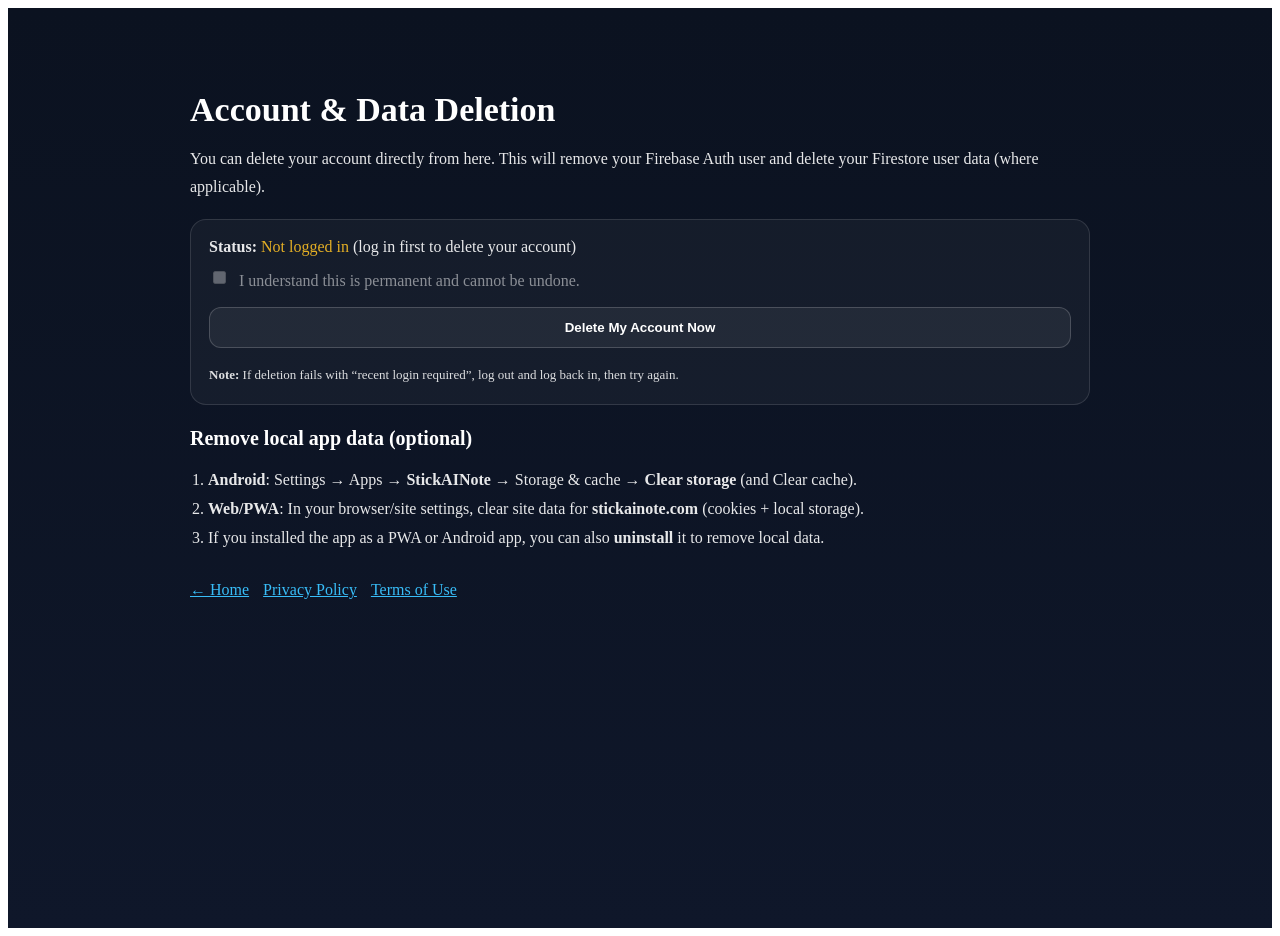
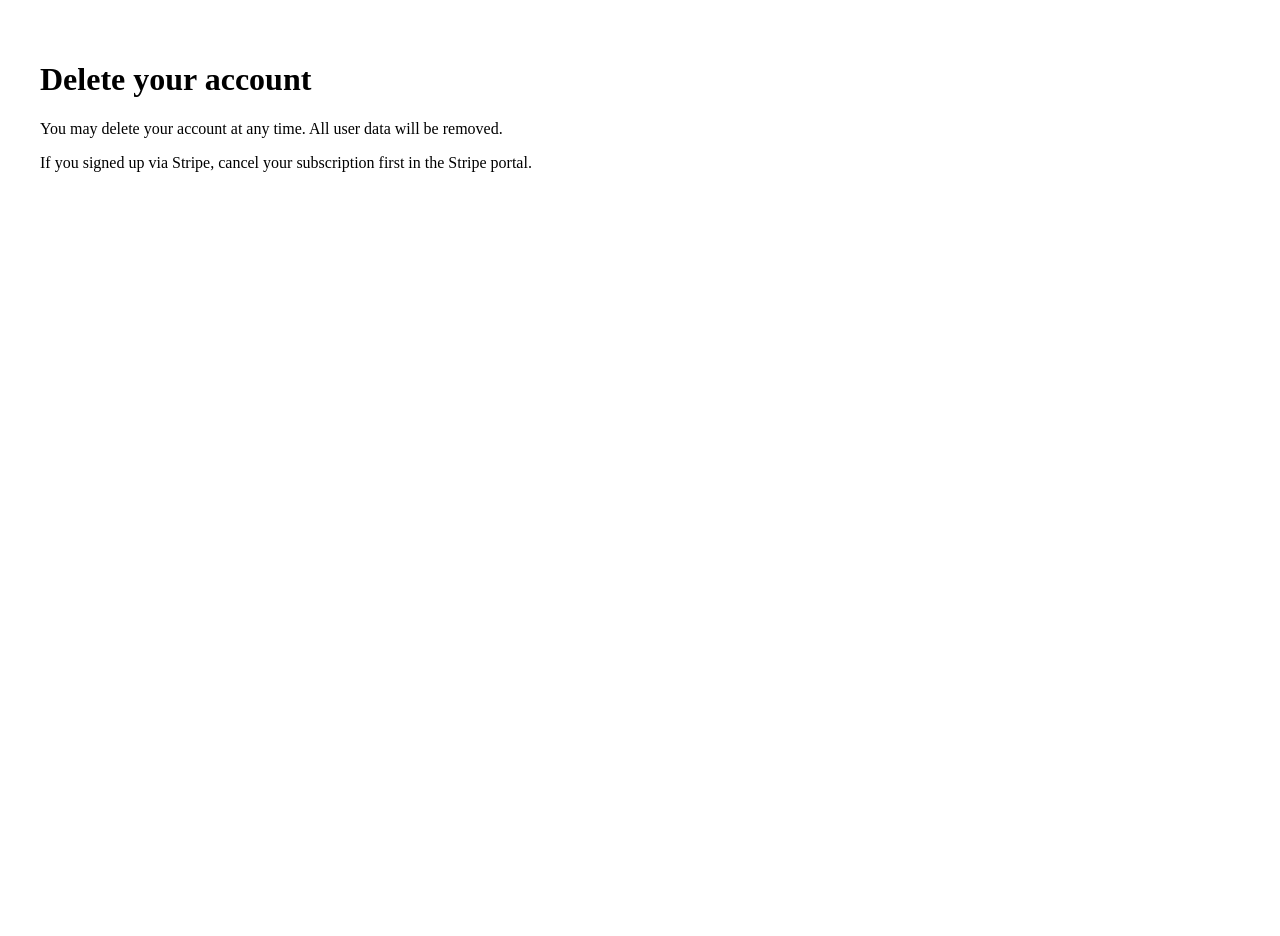
Before and after one commit to danyaffa/StickAINote, a Next.js app: page /delete-account in a window 1280 px wide. After the commit the page ends 800 px from the top, so only its background shows below. Built offline with nearby package versions, Linux system fonts and the light colour scheme; no server answers.

Commit message:
Fix next-pwa config, disable SSR for delete-account, update tsconfig

```diff
--- a/next.config.mjs
+++ b/next.config.mjs
@@ -1,7 +1,20 @@
+// next.config.mjs
 import withPWA from "next-pwa";
 
+const nextConfig = {
+  reactStrictMode: false,
+  output: "export",
+  images: {
+    unoptimized: true,
+  },
+};
+
 export default withPWA({
-  dest: "public",
-  register: true,
-  skipWaiting: true,
+  ...nextConfig,
+  pwa: {
+    dest: "public",
+    register: true,
+    skipWaiting: true,
+    disable: process.env.NODE_ENV === "development",
+  },
 });
--- a/pages/delete-account.tsx
+++ b/pages/delete-account.tsx
@@ -1,303 +1,33 @@
 // FILE: /pages/delete-account.tsx
-
-import React, { useMemo, useState } from "react";
+import { useEffect, useState } from "react";
 import Head from "next/head";
-import Link from "next/link";
-
-import { initializeApp, getApps, type FirebaseApp } from "firebase/app";
-import {
-  getAuth,
-  onAuthStateChanged,
-  deleteUser,
-  type User,
-} from "firebase/auth";
-import {
-  getFirestore,
-  doc,
-  deleteDoc,
-  collection,
-  getDocs,
-  writeBatch,
-  type Firestore,
-} from "firebase/firestore";
-
-function getFirebaseApp(): FirebaseApp {
-  const firebaseConfig = {
-    apiKey: process.env.NEXT_PUBLIC_FIREBASE_API_KEY!,
-    authDomain: process.env.NEXT_PUBLIC_FIREBASE_AUTH_DOMAIN!,
-    projectId: process.env.NEXT_PUBLIC_FIREBASE_PROJECT_ID!,
-    storageBucket: process.env.NEXT_PUBLIC_FIREBASE_STORAGE_BUCKET!,
-    messagingSenderId: process.env.NEXT_PUBLIC_FIREBASE_MESSAGING_SENDER_ID!,
-    appId: process.env.NEXT_PUBLIC_FIREBASE_APP_ID!,
-  };
-
-  if (getApps().length) return getApps()[0]!;
-  return initializeApp(firebaseConfig);
-}
-
-/**
- * Deletes all documents in a collection path in batches (safe for up to many docs).
- * Example: deleteCollection(db, ["users", uid, "notes"])
- */
-async function deleteCollectionPath(db: Firestore, pathSegments: string[]) {
-  const colRef = collection(db, ...pathSegments);
-  const snap = await getDocs(colRef);
-
-  if (snap.empty) return;
-
-  const docs = snap.docs.map((d) => d.ref);
-
-  // Firestore batch limit is 500 ops; use 450 for safety.
-  const CHUNK = 450;
-  for (let i = 0; i < docs.length; i += CHUNK) {
-    const batch = writeBatch(db);
-    for (const ref of docs.slice(i, i + CHUNK)) {
-      batch.delete(ref);
-    }
-    await batch.commit();
-  }
-}
 
 export default function DeleteAccountPage() {
-  const canonicalUrl = "https://stickainote.com/delete-account";
+  const [ready, setReady] = useState(false);
 
-  const [user, setUser] = useState<User | null>(null);
-  const [checked, setChecked] = useState(false);
-  const [loading, setLoading] = useState(false);
-  const [status, setStatus] = useState<string>("");
-  const [error, setError] = useState<string>("");
+  useEffect(() => {
+    // Firebase auth must ONLY run on client
+    setReady(true);
+  }, []);
 
-  const app = useMemo(() => getFirebaseApp(), []);
-  const auth = useMemo(() => getAuth(app), [app]);
-  const db = useMemo(() => getFirestore(app), [app]);
-
-  React.useEffect(() => {
-    const unsub = onAuthStateChanged(auth, (u) => setUser(u));
-    return () => unsub();
-  }, [auth]);
-
-  const handleDelete = async () => {
-    setError("");
-    setStatus("");
-
-    if (!user) {
-      setError("You must be logged in to delete your account.");
-      return;
-    }
-
-    if (!checked) {
-      setError("Please confirm by ticking the checkbox first.");
-      return;
-    }
-
-    const ok = window.confirm(
-      "This will permanently delete your account. Continue?"
-    );
-    if (!ok) return;
-
-    setLoading(true);
-
-    try {
-      setStatus("Deleting your Firestore data…");
-
-      const uid = user.uid;
-
-      // ✅ Delete user profile doc (common pattern)
-      await deleteDoc(doc(db, "users", uid)).catch(() => {});
-
-      // ✅ Delete common per-user subcollections if they exist in your app
-      // (Safe even if they don't exist.)
-      await deleteCollectionPath(db, ["users", uid, "notes"]).catch(() => {});
-      await deleteCollectionPath(db, ["users", uid, "boards"]).catch(() => {});
-      await deleteCollectionPath(db, ["users", uid, "thoughtboards"]).catch(
-        () => {}
-      );
-      await deleteCollectionPath(db, ["users", uid, "sessions"]).catch(() => {});
-      await deleteCollectionPath(db, ["users", uid, "activity"]).catch(() => {});
-
-      setStatus("Deleting your Firebase Auth account…");
-
-      // ✅ Delete Firebase Auth user
-      await deleteUser(user);
-
-      setStatus("✅ Account deleted successfully.");
-      setChecked(false);
-      setUser(null);
-    } catch (e: any) {
-      const msg =
-        e?.code === "auth/requires-recent-login"
-          ? "Firebase requires a recent login to delete an account. Please log out, log back in, then try again."
-          : e?.message || "Deletion failed. Please try again.";
-
-      setError(msg);
-      setStatus("");
-    } finally {
-      setLoading(false);
-    }
-  };
+  if (!ready) return null;
 
   return (
     <>
       <Head>
-        <title>Account & Data Deletion – StickAINote</title>
-        <meta
-          name="description"
-          content="Delete your StickAINote account and associated Firestore data with one click."
-        />
-        <link rel="canonical" href={canonicalUrl} />
-        <meta name="robots" content="index,follow" />
+        <title>Delete Account – Stick AI Note</title>
       </Head>
 
-      <main
-        style={{
-          minHeight: "100vh",
-          background: "linear-gradient(180deg,#0b1220,#0f172a)",
-          color: "white",
-          padding: "60px 18px",
-        }}
-      >
-        <div style={{ maxWidth: 900, margin: "0 auto" }}>
-          <h1 style={{ fontSize: 34, marginBottom: 8 }}>
-            Account & Data Deletion
-          </h1>
+      <main style={{ padding: "2rem" }}>
+        <h1>Delete your account</h1>
+        <p>
+          You may delete your account at any time. All user data will be removed.
+        </p>
 
-          <p style={{ opacity: 0.9, lineHeight: 1.75 }}>
-            You can delete your account directly from here. This will remove your
-            Firebase Auth user and delete your Firestore user data (where
-            applicable).
-          </p>
-
-          <div
-            style={{
-              marginTop: 18,
-              padding: 18,
-              borderRadius: 16,
-              border: "1px solid rgba(255,255,255,0.12)",
-              background: "rgba(255,255,255,0.04)",
-            }}
-          >
-            <div style={{ marginBottom: 10, opacity: 0.9 }}>
-              <b>Status:</b>{" "}
-              {user ? (
-                <>
-                  Logged in as{" "}
-                  <span style={{ color: "#38bdf8" }}>
-                    {user.email || user.uid}
-                  </span>
-                </>
-              ) : (
-                <>
-                  <span style={{ color: "#fbbf24" }}>Not logged in</span> (log in
-                  first to delete your account)
-                </>
-              )}
-            </div>
-
-            <label
-              style={{
-                display: "flex",
-                gap: 10,
-                alignItems: "flex-start",
-                marginTop: 12,
-                opacity: user ? 1 : 0.5,
-              }}
-            >
-              <input
-                type="checkbox"
-                checked={checked}
-                disabled={!user || loading}
-                onChange={(e) => setChecked(e.target.checked)}
-                style={{ marginTop: 3 }}
-              />
-              <span style={{ lineHeight: 1.6 }}>
-                I understand this is permanent and cannot be undone.
-              </span>
-            </label>
-
-            <button
-              onClick={handleDelete}
-              disabled={!user || loading || !checked}
-              style={{
-                marginTop: 14,
-                width: "100%",
-                padding: "12px 14px",
-                borderRadius: 12,
-                border: "1px solid rgba(255,255,255,0.18)",
-                background: !user || !checked ? "rgba(255,255,255,0.06)" : "#ef4444",
-                color: "white",
-                fontWeight: 800,
-                cursor: !user || !checked || loading ? "not-allowed" : "pointer",
-              }}
-            >
-              {loading ? "Deleting…" : "Delete My Account Now"}
-            </button>
-
-            {status ? (
-              <div style={{ marginTop: 12, color: "#4ade80", fontWeight: 700 }}>
-                {status}
-              </div>
-            ) : null}
-
-            {error ? (
-              <div style={{ marginTop: 12, color: "#fca5a5", fontWeight: 700 }}>
-                {error}
-              </div>
-            ) : null}
-
-            <div style={{ marginTop: 16, opacity: 0.85, fontSize: 13, lineHeight: 1.7 }}>
-              <b>Note:</b> If deletion fails with “recent login required”, log out
-              and log back in, then try again.
-            </div>
-          </div>
-
-          <section style={{ marginTop: 22 }}>
-            <h2 style={{ fontSize: 20, marginBottom: 8 }}>
-              Remove local app data (optional)
-            </h2>
-            <ol style={{ opacity: 0.9, lineHeight: 1.8, paddingLeft: 18 }}>
-              <li>
-                <b>Android</b>: Settings → Apps → <b>StickAINote</b> → Storage &amp;
-                cache → <b>Clear storage</b> (and Clear cache).
-              </li>
-              <li>
-                <b>Web/PWA</b>: In your browser/site settings, clear site data for{" "}
-                <b>stickainote.com</b> (cookies + local storage).
-              </li>
-              <li>
-                If you installed the app as a PWA or Android app, you can also{" "}
-                <b>uninstall</b> it to remove local data.
-              </li>
-            </ol>
-          </section>
-
-          <div
-            style={{
-              marginTop: 28,
-              display: "flex",
-              gap: 14,
-              flexWrap: "wrap",
-            }}
-          >
-            <Link
-              href="/"
-              style={{ color: "#38bdf8", textDecoration: "underline" }}
-            >
-              ← Home
-            </Link>
-            <Link
-              href="/privacy"
-              style={{ color: "#38bdf8", textDecoration: "underline" }}
-            >
-              Privacy Policy
-            </Link>
-            <Link
-              href="/terms"
-              style={{ color: "#38bdf8", textDecoration: "underline" }}
-            >
-              Terms of Use
-            </Link>
-          </div>
-        </div>
+        <p>
+          If you signed up via Stripe, cancel your subscription first in the
+          Stripe portal.
+        </p>
       </main>
     </>
   );
```
Also changed, not shown: tsconfig.json (+23 -4 lines).
